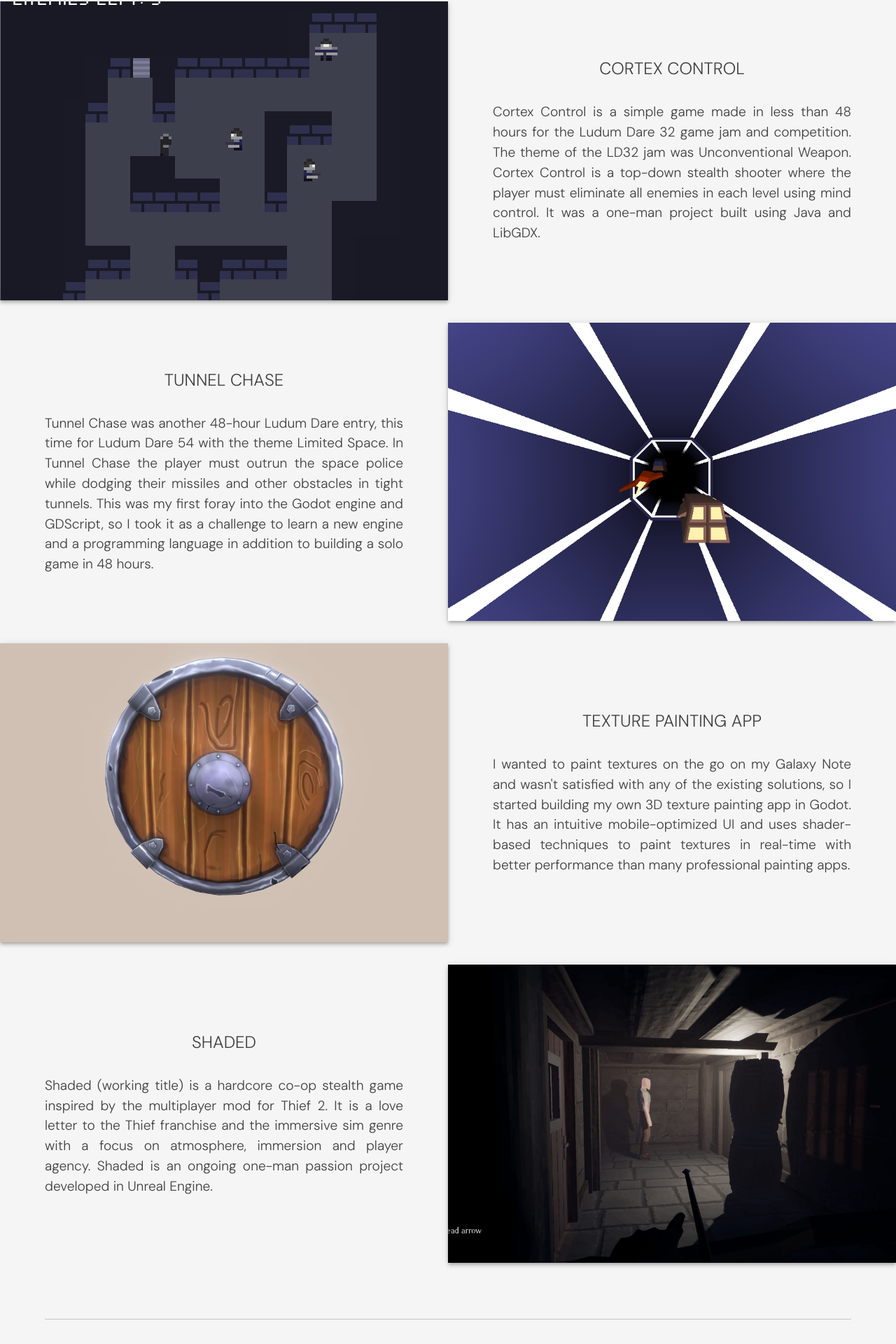
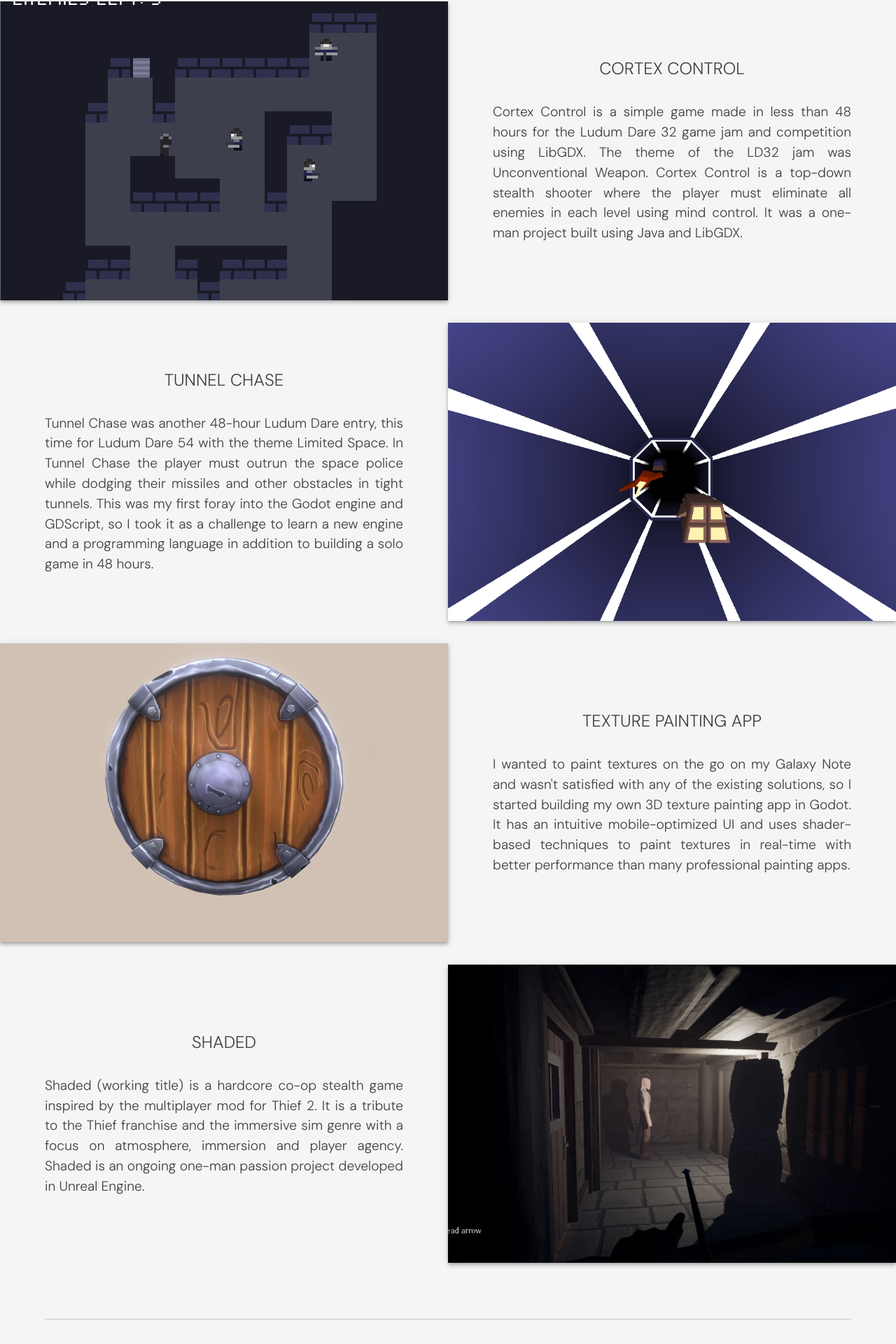
Before and after one commit to tvahamaki/tvahamaki.github.io, a Vue app in the folder Portfolio/: page / in a window 1280 px wide. Shown: the part 3354-5274 px from the top of the page at 70% size. Built offline with nearby package versions, Linux system fonts and the light colour scheme.

Commit message:
Update shaded text

```diff
--- a/Portfolio/src/components/HobbyProjects.vue
+++ b/Portfolio/src/components/HobbyProjects.vue
@@ -2,10 +2,10 @@
         <p class="pa-16 text-center text-uppercase text-h4">Hobby Projects</p>
         <Project flip image="renderer.jpg" title="3D Engine Experiments" text="When I was around 13 years old I started writing my first custom game engine in Java and later ported it to C++. While I eventually moved on to other projects, I am proud of everything I was able to learn and achieve at such a young age. My experiments with graphics programming and game engine development have left me with a very deep technical understanding of games and game engines." />
         <Project image="planets.jpg" title="Procedural Planets" text="As a more recent example of my graphics programming hobby, I built a program that generates infinite variations of 3D planets with interactive and destructible terrain. No game engine or prebuilt renderer was used and everything was built from scratch using C++ and OpenGL." />
-        <Project flip image="cortex.png" title="Cortex Control" text="Cortex Control is a simple game made in less than 48 hours for the Ludum Dare 32 game jam and competition. The theme of the LD32 jam was Unconventional Weapon. Cortex Control is a top-down stealth shooter where the player must eliminate all enemies in each level using mind control. It was a one-man project built using Java and LibGDX." />
+        <Project flip image="cortex.png" title="Cortex Control" text="Cortex Control is a simple game made in less than 48 hours for the Ludum Dare 32 game jam and competition using LibGDX. The theme of the LD32 jam was Unconventional Weapon. Cortex Control is a top-down stealth shooter where the player must eliminate all enemies in each level using mind control. It was a one-man project built using Java and LibGDX." />
         <Project image="tunnel.png" title="Tunnel Chase" text="Tunnel Chase was another 48-hour Ludum Dare entry, this time for Ludum Dare 54 with the theme Limited Space. In Tunnel Chase the player must outrun the space police while dodging their missiles and other obstacles in tight tunnels. This was my first foray into the Godot engine and GDScript, so I took it as a challenge to learn a new engine and a programming language in addition to building a solo game in 48 hours." />
         <Project flip image="shield.jpeg" title="Texture Painting App" text="I wanted to paint textures on the go on my Galaxy Note and wasn't satisfied with any of the existing solutions, so I started building my own 3D texture painting app in Godot. It has an intuitive mobile-optimized UI and uses shader-based techniques to paint textures in real-time with better performance than many professional painting apps." />
-        <Project image="stealth2.jpg" title="Shaded" text="Shaded (working title) is a hardcore co-op stealth game inspired by the multiplayer mod for Thief 2. It is a love letter to the Thief franchise and the immersive sim genre with a focus on atmosphere, immersion and player agency. Shaded is an ongoing one-man passion project developed in Unreal Engine." />
+        <Project image="stealth2.jpg" title="Shaded" text="Shaded (working title) is a hardcore co-op stealth game inspired by the multiplayer mod for Thief 2. It is a tribute to the Thief franchise and the immersive sim genre with a focus on atmosphere, immersion and player agency. Shaded is an ongoing one-man passion project developed in Unreal Engine." />
 </template>
 
 <script setup>
```
